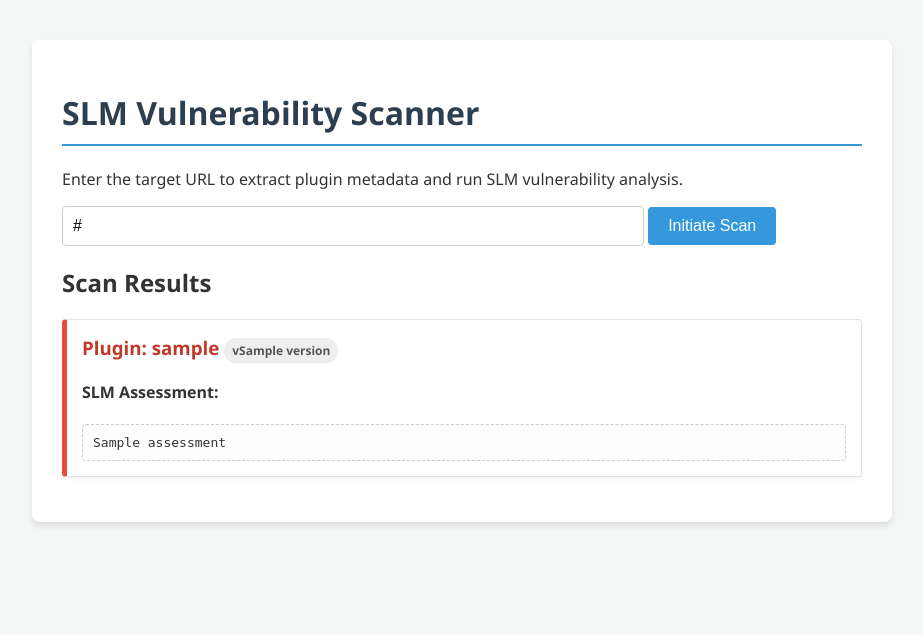
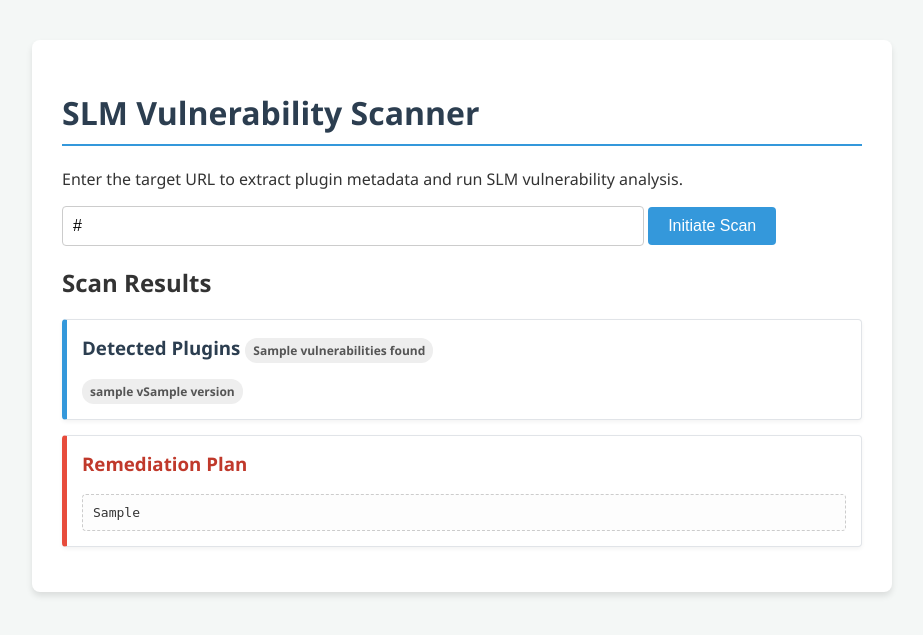
Before and after one commit to julwright/UMGC_CMSC495, a Flask app: template website/templates/index.html in a window 1280 px wide. Shown: the top 635 px of the page, without its empty margins (178-1101 px from the left). Run offline with Flask 3, Linux system fonts and the light colour scheme; the template is opened without the code that fills it: most values are stand-ins (such as "Sample title", 1, 10 or a date in 2020).

Commit message:
first integration of core functions

```diff
--- a/website/app.py
+++ b/website/app.py
@@ -121,15 +121,24 @@ def scan_wordpress(url):
         return None, f"Connection Error: Could not reach {url}."
 
 
-def query_slm(plugin_slug, plugin_version):
+def query_llm(plugins):
     """
-    Placeholder: Send plugin information to LLM for threat analysis.
+    Send all detected plugins to the FastAPI remediation endpoint.
+    plugins: list of {'slug': str, 'version': str}
     """
-    # TODO: Connect to LLM FastAPI
-    return {
-        "threat_summary": f"Vulnerability found in '{plugin_slug}' version {plugin_version}.",
-        "remediation": "Delete the plugin and find a new alternative."
-    }
+    try:
+        response = requests.post(
+            "http://localhost:8000/api/remediate",
+            json={"plugins": plugins},
+            timeout=120  # model inference can be slow
+        )
+        response.raise_for_status()
+        data = response.json()
+        return data["remediation_plan"], data["vulnerabilities_found"], None
+    except requests.exceptions.ConnectionError:
+        return None, 0, "Could not connect to the remediation API. Is it running?"
+    except requests.exceptions.RequestException as e:
+        return None, 0, f"API error: {e}"
 
 
 @app.route('/', methods=['GET', 'POST'])
@@ -143,22 +152,20 @@ def index():
 
         # Fingerprint the website, get URL and return plugin data
         plugins, error = scan_wordpress(target_url)
-
         if error:
             error_message = error
         elif not plugins:
             error_message = "No plugins detected or target is not a WordPress site."
         else:
-            # Query the SLM for each found plugin
-            scan_results = []
-            for plugin in plugins:
-                slm_data = query_slm(plugin['slug'], plugin['version'])
-                scan_results.append({
-                    'slug': plugin['slug'],
-                    'version': plugin['version'],
-                    'threat_summary': slm_data['threat_summary'],
-                    'remediation': slm_data['remediation']
-                })
+            remediation, vuln_count, api_error = query_llm(plugins)
+        if api_error:
+            error_message = api_error
+        else:
+            scan_results = {
+                "plugins": plugins,
+                "remediation_plan": remediation,
+                "vulnerabilities_found": vuln_count
+            }
 
     return render_template(
         'index.html',
--- a/website/templates/index.html
+++ b/website/templates/index.html
@@ -38,16 +38,23 @@
 
     {% if results %}
         <h2>Scan Results</h2>
-        {% for item in results %}
-            <div class="result-card">
-                <h3 class="plugin-title">
-                    Plugin: {{ item.slug }}
-                    <span class="badge">v{{ item.version }}</span>
-                </h3>
-                <h4>SLM Assessment:</h4>
-                <div class="assessment">{{ item.assessment }}</div>
+
+        <div class="result-card" style="border-left-color: #3498db;">
+            <h3 style="margin-top: 0; color: #2c3e50;">
+                Detected Plugins
+                <span class="badge">{{ results.vulnerabilities_found }} vulnerabilit{{ 'y' if results.vulnerabilities_found == 1 else 'ies' }} found</span>
+            </h3>
+            <div style="display: flex; flex-wrap: wrap; gap: 8px;">
+                {% for plugin in results.plugins %}
+                    <span class="badge">{{ plugin.slug }} v{{ plugin.version }}</span>
+                {% endfor %}
             </div>
-        {% endfor %}
+        </div>
+
+        <div class="result-card">
+            <h3 class="plugin-title">Remediation Plan</h3>
+            <div class="assessment">{{ results.remediation_plan }}</div>
+        </div>
     {% endif %}
 </div>
 
```
Also changed, not shown: training/scripts/app.py (+8 -4 lines).
